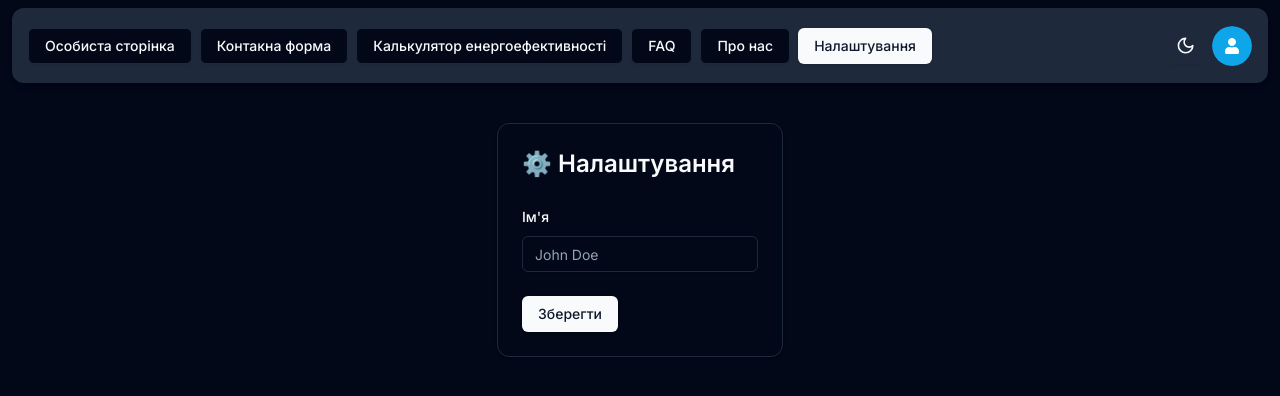
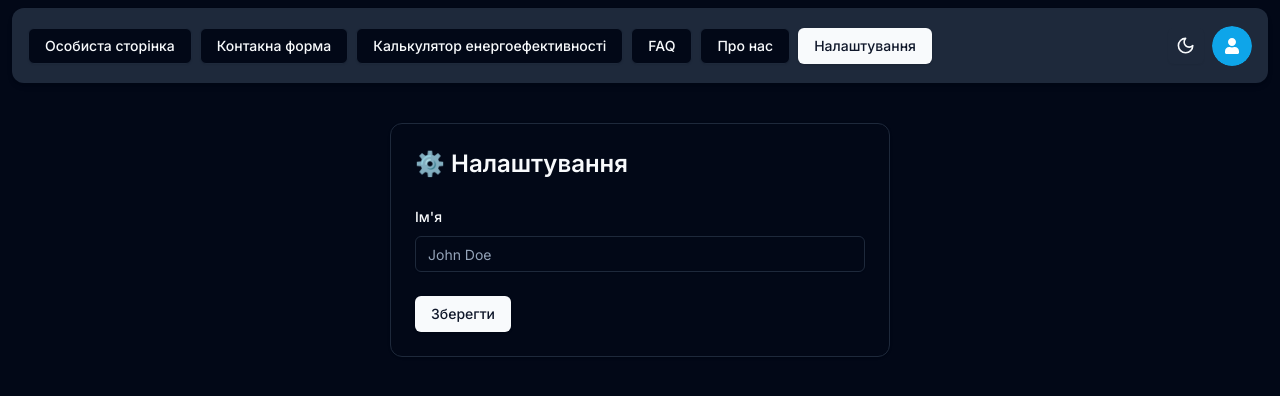
Before and after one commit to Kolya9991/calculate-energy, a Next.js app: page /settings in a window 1280 px wide. Shown: the top 396 px of the page. Built offline with nearby package versions, Linux system fonts and the light colour scheme; no server answers.

Commit message:
fix style for settings page

```diff
--- a/app/(protected)/settings/page.tsx
+++ b/app/(protected)/settings/page.tsx
@@ -55,7 +55,7 @@ const SettingPage = () => {
   }
 
   return (
-    <Card className='w-auto'>
+    <Card className='w-full md:max-w-[500px]'>
       <CardHeader>
         <p className='text-2xl font-semibold'>⚙️ Налаштування</p>
       </CardHeader>
```
